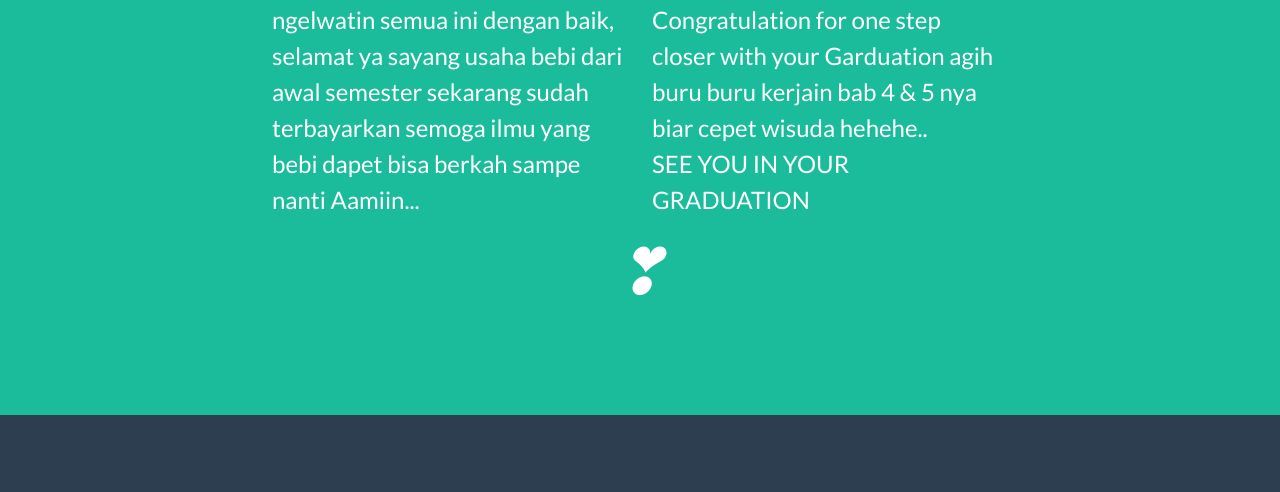
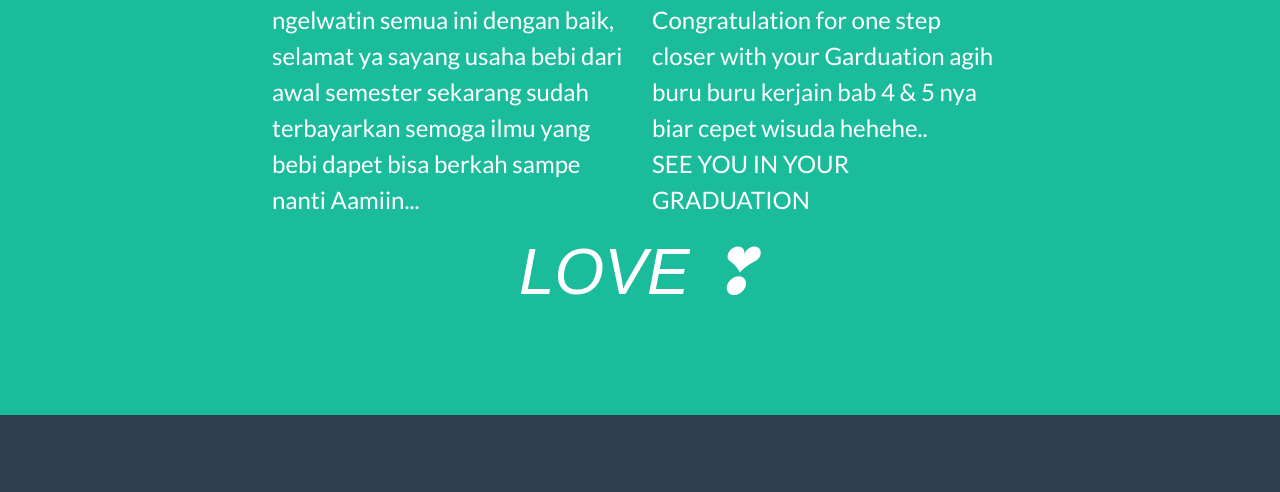
Before and after one commit to yuby123/semp.github.io, a plain HTML site: page index.html in a window 1280 px wide. Shown: the part 2038-2530 px from the top of the page. Drawn offline with nearby package versions, Linux system fonts and the light colour scheme.

Commit message:
Update index.html

```diff
--- a/index.html
+++ b/index.html
@@ -110,7 +110,7 @@
                     <div class="col-lg-4 ms-auto"><p class="lead" style="font-size: 150%;">Happy Semprotulation Sayang, Akhirnya sesuatu yang bebi takutkan sekarang sudah bisa dilewatin dengan cukup baik, kedepannya bebi jangan lagi overthinking terus, bebi bisa lait sendirikan kalo bebi itu bisa ngelwatin semua ini dengan baik, selamat ya sayang usaha bebi dari awal semester sekarang sudah terbayarkan </i> semoga ilmu yang bebi dapet bisa berkah sampe nanti Aamiin... </p></div>
                     <div class="col-lg-4 me-auto"><p class="lead" style="font-size: 150%;">maaf ya sayang kalo selama ini aku sering gupuhin bebi buat nyari judul, nyari data, nyusun program, aku gitu soalnya biar bebi ga males malesan terus, biar cepet lulus juga kan...:), emmm gatau lagi mau nulis apa
                          Intinya Congratulation for one step closer with your Garduation agih buru buru kerjain bab 4 & 5 nya biar cepet wisuda hehehe.. <br>SEE YOU IN YOUR GRADUATION</br> </p></div>
-                    <div class="col-lg-12 me-auto text-center"><h2 class="lead" style="font-size: 400%; font-style: oblique; text-shadow: 20%; font-family: Arial;">&#10083;</h2></div>
+                    <div class="col-lg-12 me-auto text-center"><h2 class="lead" style="font-size: 400%; font-style: oblique; text-shadow: 20%; font-family: Arial;">LOVE &#10083;</h2></div>
                 </div>
             </div>
         </section>
```
